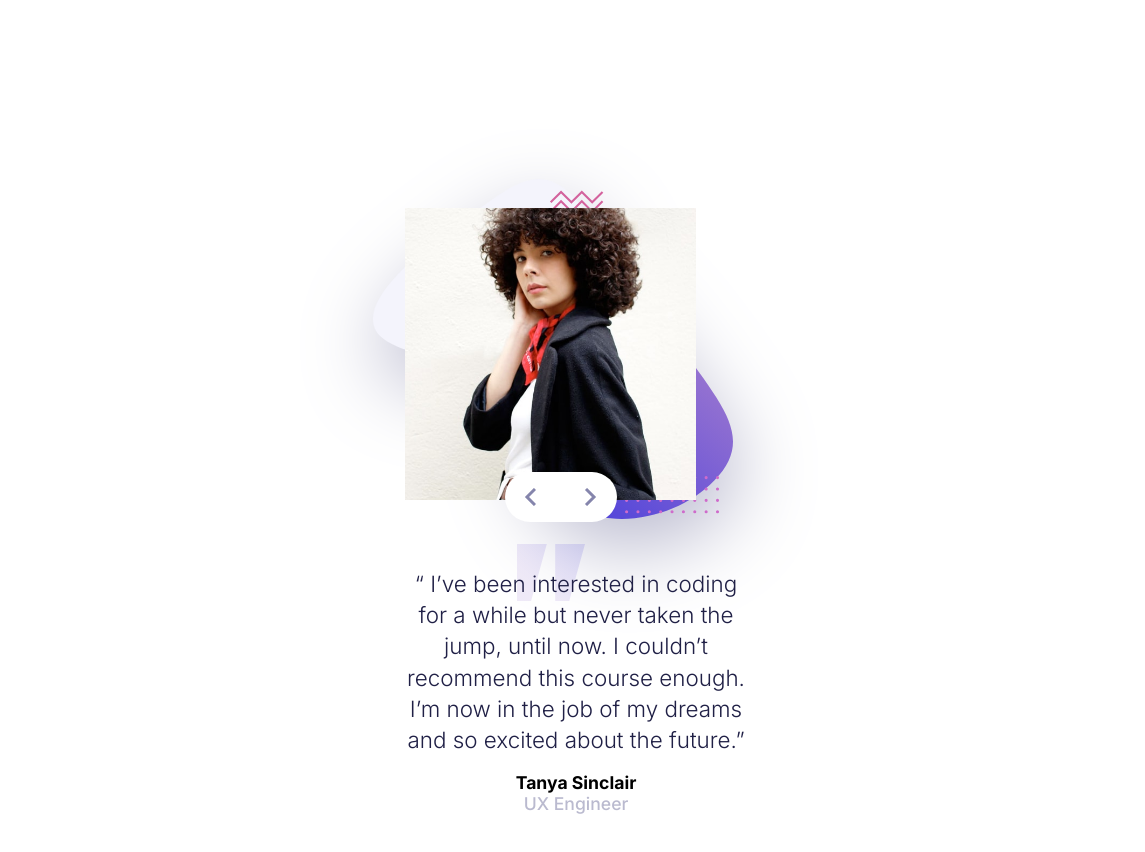
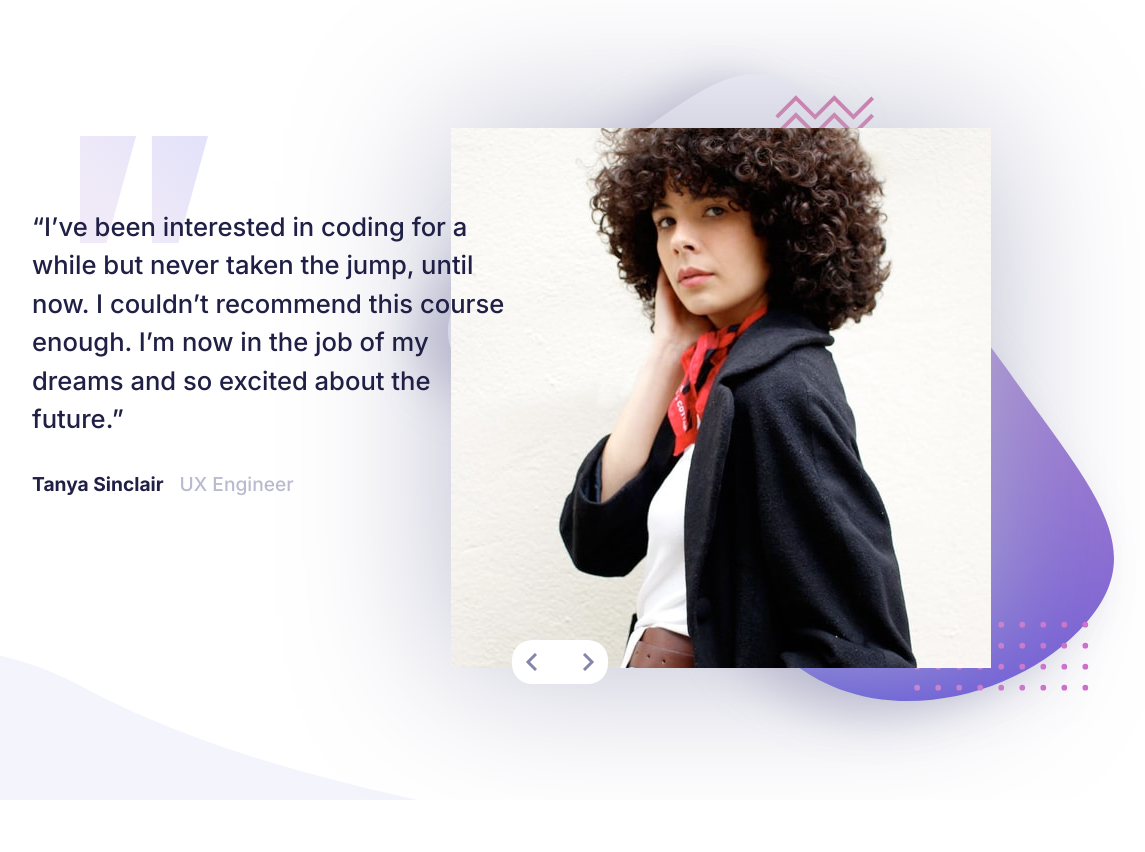
Before and after one commit to dmitrymitenkoff/coding-bootcamp-testimonials, a plain HTML site: page index.html in a window 1536 px wide. Shown: the whole page, without its empty margins (192-1337 px from the left). After the commit the page ends 800 px from the top, so only its background shows below. Drawn offline with Linux system fonts and the light colour scheme.

Commit message:
Completed styles and  app.js

```diff
--- a/app.js
+++ b/app.js
@@ -1,17 +1,22 @@
 const next = document.querySelector(".next");
+const previous = document.querySelector(".previous");
 const tanya = document.querySelector(".tanya");
 const john = document.querySelector(".john");
-const mainImg = document.querySelector(".main-image");
+const tanyaImg = document.querySelector(".tanya-img");
+const johnImg = document.querySelector(".john-img");
 
 next.addEventListener("click", () => {
     tanya.classList.toggle("hide");
+    tanyaImg.classList.toggle("hide");
     john.classList.toggle("hide");
-
+    johnImg.classList.toggle("hide");
 });
 
-const previous = document.querySelector(".previous");
+
 
 previous.addEventListener("click", () => {
     tanya.classList.toggle("hide");
+    tanyaImg.classList.toggle("hide");
     john.classList.toggle("hide");
+    johnImg.classList.toggle("hide");
 });
--- a/index.html
+++ b/index.html
@@ -11,44 +11,43 @@
 </head>
 
 <body>
-  <main>
-    <img src="./images/pattern-curve.svg" alt="" class="waves">
+  <main class="container">
 
-    <section class="images">
+    <div class="profile-image">
+      <img class="tanya-img" src="./images/image-tanya.jpg" alt="Tanya Sinclair">
+      <img class="john-img hide" src="./images/image-john.jpg" alt="John Tarkpor">
+    </div>
+
+    <section class="text tanya">
+      <blockquote>
+        <p> “I’ve been interested in coding for a while but never taken the jump, until now. I couldn’t recommend this course enough. I’m now in the job of my dreams and so excited about the future.”</p>
+      </blockquote>
+      <div class="info">
+        <p>Tanya Sinclair</p>
+        <p>UX Engineer</p>
+      </div>
+    </section>
+
+    <section class="text john hide">
+      <blockquote>
+        <p>"If you want to lay the best foundation possible I'd recommend taking this course. The depth the instructors go into is incredible. I now feel so confident about starting up as a professional developer."</p>
+      </blockquote>
+      <div class="info john">
+        <p>John Tarkpor</p>
+        <p>Junior Front-end Developer</p>
+      </div>
+    </section>
+
+
       <div class="slider">
         <img src="./images/icon-prev.svg" alt="" class="previous">
         <img src="./images/icon-next.svg" alt="" class="next">
       </div>
-    </section>
-
-    <article class="card">
-        <div class="image-group">
 
 
-
-          <img class="pattern-bg" src="./images/pattern-bg.svg" alt="">
-          <img class="quotes" src="./images/pattern-quotes.svg" alt="">
-        </div>
-
-      <section class="tanya">
-        <img class="main-image" src="./images/image-tanya.jpg" alt="Tanya Sinclair">
-
-        <p> “ I’ve been interested in coding for a while but never taken the jump, until now. I couldn’t recommend this
-          course enough. I’m now in the job of my dreams and so excited about the future.”</p>
-        <p class="name">Tanya Sinclair</p>
-        <p class="title">UX Engineer</p>
-      </section>
-
-      <section class="john hide">
-        <img class="main-image" src="./images/image-john.jpg" alt="John Tarkpor">
-        <p>"If you want to lay the best foundation possible I'd recommend taking this course. The depth the instructors go into is incredible. I now feel so confident about starting up as a professional developer."</p>
-        <p class="name">John Tarkpor</p>
-        <p class="title">Junior Front-end Developer</p>
-      </section>
-
-    </article>
-
-
+      <img class="pattern-bg" src="./images/pattern-bg.svg" alt="">
+      <img class="quotes" src="./images/pattern-quotes.svg" alt="">
+      <img class="waves" src="./images/pattern-curve.svg" alt="">
 
 
   </main>
--- a/styles.css
+++ b/styles.css
@@ -11,119 +11,142 @@
 }
 
 body {
-    margin: 0 auto;
-    padding: 3rem 1rem;
-    max-width: 375px;
+    display: flex;
+    justify-content: center;
+    align-items: center;
+    font-family: 'Inter', sans-serif;
     height: 100vh;
 }
 
-main {
+.container {
+    width: 375px;
+    margin: 4rem auto;
     position: relative;
 }
 
-.waves {
-    position: absolute;
-    bottom: -19rem;
-    left: -14rem;
+.profile-image img {
+    max-width: 100%;
 }
 
-.images {
-    position: relative;
-    padding-top: 2rem;
+.text {
+    text-align: center;
+    font-size: 1.4rem;
+    margin-top: 5rem;
+    color: var(--dark-blue);
+    line-height: 1.5;
+}
+
+.info {
+    margin-top: 2rem;
+    font-size: 1.2rem;
+}
+
+.info p:first-child {
+    font-weight: bold;
+}
+.info p:nth-child(2) {
+    color: var(--grayish-blue);
+}
+
+.pattern-bg {
+    position: absolute;
+    width: 120%;
+    top: -2.5rem;
+    right: -3rem;
+    z-index: -1;
+    filter: drop-shadow(-30px 10px 25px var(--grayish-blue));
+}
+.quotes {
+    position: absolute;
+    width: 20%;
+    top: 27rem;
+    left: 9rem;
 }
 
 .slider {
     position: absolute;
-    top: 23.5rem;
-    left: 6.3rem;
-    padding: 1rem;
     background-color: white;
-    border-radius: 40px;
+    top: 22rem;
+    left: 8rem;
+    z-index: 20;
+    border-radius: 20px;
     display: flex;
-    z-index: 1000;
+    justify-content: space-between;
+    padding: 0.8rem;
+    width: 6rem;
 }
-
-.previous {
-    float: left;
-    margin-right: 3rem;
-    padding-left: 0.2rem;
+.previous,
+.next {
     cursor: pointer;
 }
 
-.next {
-    padding-right: 0.2rem;
-    cursor: pointer;
-}
-
-.pattern-bg {
-    position: absolute;
-    top: 0.2rem;
-    left: -2rem;
-    z-index: -9;
-    filter: drop-shadow(5px 30px 40px var(--grayish-blue));
-}
-
-.pattern-bg {
-    width: 105%;
-}
-
-.main-image {
-    z-index: 100;
-    width: 85%;
-}
-
-.card {
-    position: relative;
-}
-
-section {
-    margin-top: 3rem;
-    margin-bottom: 2rem;
-    padding-top: 2rem;
-    position: relative;
-}
-
-.quotes {
-    width: 20%;
-    position: absolute;
-    top: 23rem;
-    left: 7rem;
-}
-
-.tanya p:first-of-type,
-.john p:first-of-type {
-    margin-bottom: 1rem;
-    margin-top: 4rem;
-    font-size: 1.4rem;
-    font-weight: 300;
-    line-height: 1.4;
-    text-align: center;
-    color: var(--dark-blue);
-    font-family: 'Inter', sans-serif;
-}
-
-.name,
-.title {
-    font-size: 1.1rem;
-    font-family: 'Inter', sans-serif;
-    text-align: center;
-}
-
-.name {
-    font-weight: 700;
-    font-family: 'Inter', sans-serif;
-
-}
-
-.title {
-    color: var(--grayish-blue);
-
+.waves {
+    position: fixed;
+    left: -3rem;
+    bottom: -2rem;
+    z-index: -4;
 }
 
 .hide {
     display: none;
 }
 
-footer {
-    text-align: center;
+/* Media Queries */
+@media(min-width: 1440px) {
+    .container {
+        display: flex;
+        flex-direction: row;
+        width: 80rem;
+        padding: 1rem 2rem;
+        position: relative;
+    }
+
+    .profile-image {
+        order: 1;
+        filter: drop-shadow(0 0 80px var(--grayish-blue));
+    }
+
+    .text {
+        order: -1;
+        flex-basis: 45%;
+        margin-right: -4rem;
+        padding-left: 4rem;
+        z-index: 1000;
+        font-size: 1.6rem;
+        text-align: left;
+    }
+
+    .info {
+        display: flex;
+    }
+    .info p:first-child {
+        margin-right: 1rem;
+    }
+
+    .pattern-bg {
+        width: 52%;
+        top: -2.4rem;
+        left: 32rem;
+    }
+
+    .quotes {
+        width: 10%;
+        top: 1.5rem;
+        left: 9rem;
+    }
+
+    .slider {
+        position: absolute;
+        background-color: white;
+        top: 33rem;
+        left: 36rem;
+        z-index: 2000;
+    }
+
+    .waves {
+        left: 0;
+        bottom: 0;
+    }
+
+
 }
```
